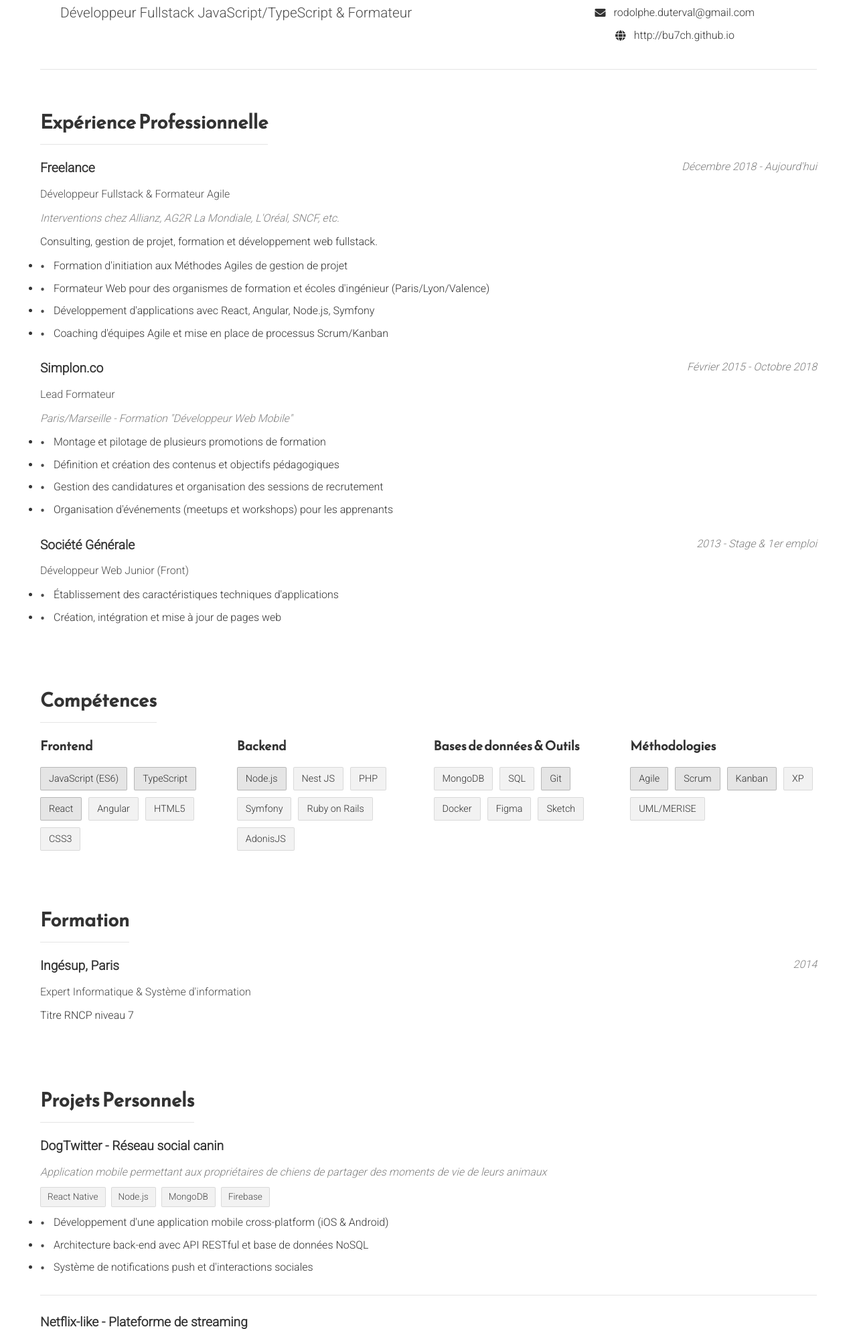
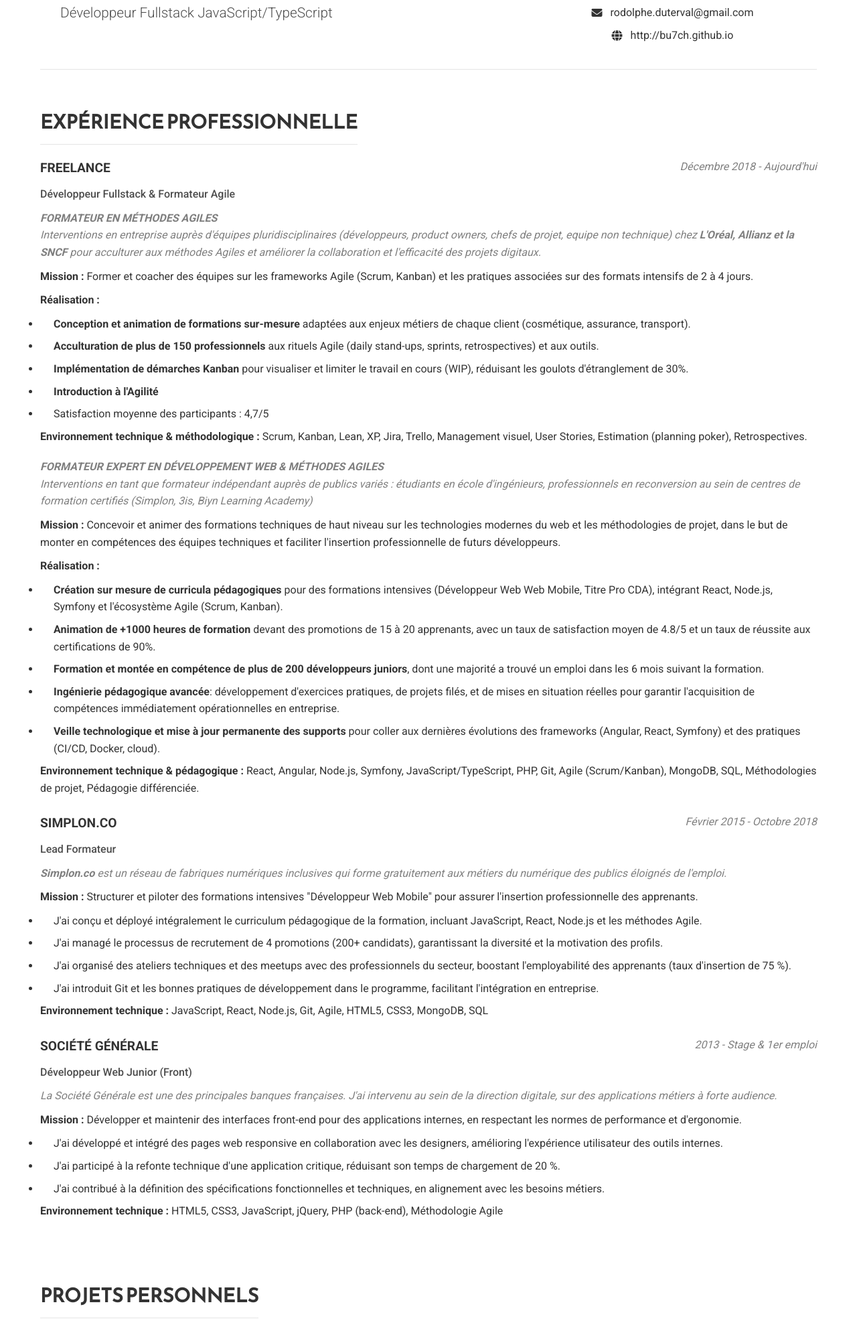
Before and after one commit to bu7ch/bu7ch.github.io, a plain HTML site: page cv.html in a window 1280 px wide. Shown: the part 141-2125 px from the top of the page at 67% size. Drawn offline with Linux system fonts and the light colour scheme.

Commit message:
Update cv.html

```diff
--- a/cv.html
+++ b/cv.html
@@ -3,15 +3,10 @@
 <head>
     <meta charset="UTF-8">
     <meta name="viewport" content="width=device-width, initial-scale=1.0">
-    <link
-      href="https://fonts.googleapis.com/css?family=Reem+Kufi|Roboto:300"
-      rel="stylesheet"
-    />
-    <link
-      href="https://use.fontawesome.com/releases/v5.4.1/css/all.css"
-      rel="stylesheet"
-    />
-        <style>
+    <title>Rodolphe Duterval - Développeur Fullstack</title>
+    <link href="https://fonts.googleapis.com/css2?family=Roboto:wght@300;400;500;700&family=Reem+Kufi&display=swap" rel="stylesheet">
+    <link rel="stylesheet" href="https://cdnjs.cloudflare.com/ajax/libs/font-awesome/6.4.0/css/all.min.css">
+    <style>
         /* Style général harmonisé */
         * {
             margin: 0;
@@ -144,15 +139,6 @@
             margin-bottom: 8px;
             position: relative;
             padding-left: 20px;
-        }
-
-        .exp-achievements li:before {
-            content: "•";
-            color: rgba(0, 0, 0, 0.7);
-            font-weight: bold;
-            position: absolute;
-            left: 0;
-            font-size: 1.2rem;
         }
 
         /* Compétences */
@@ -315,7 +301,7 @@
         <header class="cv-header">
             <div class="header-main">
                 <h1>Rodolphe Duterval</h1>
-                <h2>Développeur Fullstack JavaScript/TypeScript & Formateur</h2>
+                <h2>Développeur Fullstack JavaScript/TypeScript</h2>
             </div>
             <div class="contact-info">
                 <p><i class="fas fa-map-marker-alt"></i> 134 rue Paul Vaillant Couturier, 95100 Argenteuil</p>
@@ -327,123 +313,121 @@
 
         <!-- Expérience professionnelle -->
         <section class="cv-section">
-            <h2 class="section-title">Expérience Professionnelle</h2>
+            <h2 class="section-title">EXPÉRIENCE PROFESSIONNELLE</h2>
 
             <div class="experience-item">
                 <div class="exp-header">
-                    <span class="exp-company">Freelance</span>
+                    <span class="exp-company">FREELANCE</span>
                     <span class="exp-date">Décembre 2018 - Aujourd'hui</span>
                 </div>
                 <div class="exp-position">Développeur Fullstack & Formateur Agile</div>
-                <div class="exp-context">Interventions chez Allianz, AG2R La Mondiale, L'Oréal, SNCF, etc.</div>
+
+                <div class="exp-context">
+                    <strong>FORMATEUR EN MÉTHODES AGILES</strong><br>
+                    Interventions en entreprise auprès d'équipes pluridisciplinaires (développeurs, product owners, chefs de projet, equipe non technique) chez <strong>L'Oréal, Allianz et la SNCF</strong> pour acculturer aux méthodes Agiles et améliorer la collaboration et l'efficacité des projets digitaux.
+                </div>
+
                 <div class="exp-desc">
-                    Consulting, gestion de projet, formation et développement web fullstack.
+                    <strong>Mission :</strong> Former et coacher des équipes sur les frameworks Agile (Scrum, Kanban) et les pratiques associées sur des formats intensifs de 2 à 4 jours.
+                </div>
+
+                <div class="exp-desc">
+                    <strong>Réalisation :</strong>
                 </div>
                 <ul class="exp-achievements">
-                    <li>Formation d'initiation aux Méthodes Agiles de gestion de projet</li>
-                    <li>Formateur Web pour des organismes de formation et écoles d'ingénieur (Paris/Lyon/Valence)</li>
-                    <li>Développement d'applications avec React, Angular, Node.js, Symfony</li>
-                    <li>Coaching d'équipes Agile et mise en place de processus Scrum/Kanban</li>
+                    <li><strong>Conception et animation de formations sur-mesure</strong> adaptées aux enjeux métiers de chaque client (cosmétique, assurance, transport).</li>
+                    <li><strong>Acculturation de plus de 150 professionnels</strong> aux rituels Agile (daily stand-ups, sprints, retrospectives) et aux outils.</li>
+                    <li><strong>Implémentation de démarches Kanban</strong> pour visualiser et limiter le travail en cours (WIP), réduisant les goulots d'étranglement de 30%.</li>
+                    <li><strong>Introduction à l'Agilité</strong></li>
+                    <li>Satisfaction moyenne des participants : 4,7/5</li>
                 </ul>
+
+                <div class="exp-desc">
+                    <strong>Environnement technique & méthodologique :</strong> Scrum, Kanban, Lean, XP, Jira, Trello, Management visuel, User Stories, Estimation (planning poker), Retrospectives.
+                </div>
+
+                <div class="exp-context" style="margin-top: 20px;">
+                    <strong>FORMATEUR EXPERT EN DÉVELOPPEMENT WEB & MÉTHODES AGILES</strong><br>
+                    Interventions en tant que formateur indépendant auprès de publics variés : étudiants en école d'ingénieurs, professionnels en reconversion au sein de centres de formation certifiés (Simplon, 3is, Biyn Learning Academy)
+                </div>
+
+                <div class="exp-desc">
+                    <strong>Mission :</strong> Concevoir et animer des formations techniques de haut niveau sur les technologies modernes du web et les méthodologies de projet, dans le but de monter en compétences des équipes techniques et faciliter l'insertion professionnelle de futurs développeurs.
+                </div>
+
+                <div class="exp-desc">
+                    <strong>Réalisation :</strong>
+                </div>
+                <ul class="exp-achievements">
+                    <li><strong>Création sur mesure de curricula pédagogiques</strong> pour des formations intensives (Développeur Web Web Mobile, Titre Pro CDA), intégrant React, Node.js, Symfony et l'écosystème Agile (Scrum, Kanban).</li>
+                    <li><strong>Animation de +1000 heures de formation</strong> devant des promotions de 15 à 20 apprenants, avec un taux de satisfaction moyen de 4.8/5 et un taux de réussite aux certifications de 90%.</li>
+                    <li><strong>Formation et montée en compétence de plus de 200 développeurs juniors</strong>, dont une majorité a trouvé un emploi dans les 6 mois suivant la formation.</li>
+                    <li><strong>Ingénierie pédagogique avancée</strong>: développement d'exercices pratiques, de projets filés, et de mises en situation réelles pour garantir l'acquisition de compétences immédiatement opérationnelles en entreprise.</li>
+                    <li><strong>Veille technologique et mise à jour permanente des supports</strong> pour coller aux dernières évolutions des frameworks (Angular, React, Symfony) et des pratiques (CI/CD, Docker, cloud).</li>
+                </ul>
+
+                <div class="exp-desc">
+                    <strong>Environnement technique & pédagogique :</strong> React, Angular, Node.js, Symfony, JavaScript/TypeScript, PHP, Git, Agile (Scrum/Kanban), MongoDB, SQL, Méthodologies de projet, Pédagogie différenciée.
+                </div>
             </div>
 
             <div class="experience-item">
                 <div class="exp-header">
-                    <span class="exp-company">Simplon.co</span>
+                    <span class="exp-company">SIMPLON.CO</span>
                     <span class="exp-date">Février 2015 - Octobre 2018</span>
                 </div>
                 <div class="exp-position">Lead Formateur</div>
-                <div class="exp-context">Paris/Marseille - Formation "Développeur Web Mobile"</div>
+
+                <div class="exp-context">
+                    <strong>Simplon.co</strong> est un réseau de fabriques numériques inclusives qui forme gratuitement aux métiers du numérique des publics éloignés de l'emploi.
+                </div>
+
+                <div class="exp-desc">
+                    <strong>Mission :</strong> Structurer et piloter des formations intensives "Développeur Web Mobile" pour assurer l'insertion professionnelle des apprenants.
+                </div>
+
                 <ul class="exp-achievements">
-                    <li>Montage et pilotage de plusieurs promotions de formation</li>
-                    <li>Définition et création des contenus et objectifs pédagogiques</li>
-                    <li>Gestion des candidatures et organisation des sessions de recrutement</li>
-                    <li>Organisation d'événements (meetups et workshops) pour les apprenants</li>
+                    <li>J'ai conçu et déployé intégralement le curriculum pédagogique de la formation, incluant JavaScript, React, Node.js et les méthodes Agile.</li>
+                    <li>J'ai managé le processus de recrutement de 4 promotions (200+ candidats), garantissant la diversité et la motivation des profils.</li>
+                    <li>J'ai organisé des ateliers techniques et des meetups avec des professionnels du secteur, boostant l'employabilité des apprenants (taux d'insertion de 75 %).</li>
+                    <li>J'ai introduit Git et les bonnes pratiques de développement dans le programme, facilitant l'intégration en entreprise.</li>
                 </ul>
+
+                <div class="exp-desc">
+                    <strong>Environnement technique :</strong> JavaScript, React, Node.js, Git, Agile, HTML5, CSS3, MongoDB, SQL
+                </div>
             </div>
 
             <div class="experience-item">
                 <div class="exp-header">
-                    <span class="exp-company">Société Générale</span>
+                    <span class="exp-company">SOCIÉTÉ GÉNÉRALE</span>
                     <span class="exp-date">2013 - Stage & 1er emploi</span>
                 </div>
                 <div class="exp-position">Développeur Web Junior (Front)</div>
-                <ul class="exp-achievements">
-                    <li>Établissement des caractéristiques techniques d'applications</li>
-                    <li>Création, intégration et mise à jour de pages web</li>
-                </ul>
-            </div>
-        </section>
 
-        <!-- Compétences -->
-        <section class="cv-section">
-            <h2 class="section-title">Compétences</h2>
-            <div class="skills-container">
-                <div class="skill-category">
-                    <h3>Frontend</h3>
-                    <div class="skill-tags">
-                        <span class="skill-tag advanced">JavaScript (ES6)</span>
-                        <span class="skill-tag advanced">TypeScript</span>
-                        <span class="skill-tag advanced">React</span>
-                        <span class="skill-tag">Angular</span>
-                        <span class="skill-tag">HTML5</span>
-                        <span class="skill-tag">CSS3</span>
-                    </div>
+                <div class="exp-context">
+                    La Société Générale est une des principales banques françaises. J'ai intervenu au sein de la direction digitale, sur des applications métiers à forte audience.
                 </div>
 
-                <div class="skill-category">
-                    <h3>Backend</h3>
-                    <div class="skill-tags">
-                        <span class="skill-tag advanced">Node.js</span>
-                        <span class="skill-tag">Nest JS</span>
-                        <span class="skill-tag">PHP</span>
-                        <span class="skill-tag">Symfony</span>
-                        <span class="skill-tag">Ruby on Rails</span>
-                        <span class="skill-tag">AdonisJS</span>
-                    </div>
+                <div class="exp-desc">
+                    <strong>Mission :</strong> Développer et maintenir des interfaces front-end pour des applications internes, en respectant les normes de performance et d'ergonomie.
                 </div>
 
-                <div class="skill-category">
-                    <h3>Bases de données & Outils</h3>
-                    <div class="skill-tags">
-                        <span class="skill-tag">MongoDB</span>
-                        <span class="skill-tag">SQL</span>
-                        <span class="skill-tag advanced">Git</span>
-                        <span class="skill-tag">Docker</span>
-                        <span class="skill-tag">Figma</span>
-                        <span class="skill-tag">Sketch</span>
-                    </div>
-                </div>
+                <ul class="exp-achievements">
+                    <li>J'ai développé et intégré des pages web responsive en collaboration avec les designers, amélioring l'expérience utilisateur des outils internes.</li>
+                    <li>J'ai participé à la refonte technique d'une application critique, réduisant son temps de chargement de 20 %.</li>
+                    <li>J'ai contribué à la définition des spécifications fonctionnelles et techniques, en alignement avec les besoins métiers.</li>
+                </ul>
 
-                <div class="skill-category">
-                    <h3>Méthodologies</h3>
-                    <div class="skill-tags">
-                        <span class="skill-tag advanced">Agile</span>
-                        <span class="skill-tag advanced">Scrum</span>
-                        <span class="skill-tag advanced">Kanban</span>
-                        <span class="skill-tag">XP</span>
-                        <span class="skill-tag">UML/MERISE</span>
-                    </div>
+                <div class="exp-desc">
+                    <strong>Environnement technique :</strong> HTML5, CSS3, JavaScript, jQuery, PHP (back-end), Méthodologie Agile
                 </div>
             </div>
         </section>
 
-        <!-- Formation -->
+        <!-- Projets Personnels -->
         <section class="cv-section">
-            <h2 class="section-title">Formation</h2>
-            <div class="education-item">
-                <div class="exp-header">
-                    <span class="exp-company">Ingésup, Paris</span>
-                    <span class="exp-date">2014</span>
-                </div>
-                <div class="exp-position">Expert Informatique & Système d'information</div>
-                <div class="exp-desc">Titre RNCP niveau 7</div>
-            </div>
-        </section>
-
-        <!-- Projets -->
-        <section class="cv-section">
-            <h2 class="section-title">Projets Personnels</h2>
+            <h2 class="section-title">PROJETS PERSONNELS</h2>
 
             <div class="project-item">
                 <h3 class="project-title">DogTwitter - Réseau social canin</h3>
@@ -495,33 +479,76 @@
             </div>
         </section>
 
-        <!-- Distinctions & Langues -->
+        <!-- Technologies -->
         <section class="cv-section">
-            <h2 class="section-title">Distinctions & Langues</h2>
+            <h2 class="section-title">TECHNOLOGIES</h2>
             <div class="skills-container">
                 <div class="skill-category">
-                    <h3>Distinctions</h3>
-                    <div class="exp-achievements">
-                        <li>Hackathon BeMyApp x Dailymotion, 2nd place</li>
+                    <h3>Frontend</h3>
+                    <div class="skill-tags">
+                        <span class="skill-tag advanced">React</span>
+                        <span class="skill-tag">Angular</span>
+                        <span class="skill-tag advanced">JavaScript (ES6+)</span>
+                        <span class="skill-tag advanced">TypeScript</span>
+                        <span class="skill-tag">HTML5</span>
+                        <span class="skill-tag">CSS3</span>
                     </div>
                 </div>
 
                 <div class="skill-category">
-                    <h3>Langues</h3>
-                    <div class="exp-achievements">
-                        <li>Français - Langue maternelle</li>
-                        <li>Anglais - Technique</li>
+                    <h3>Backend</h3>
+                    <div class="skill-tags">
+                        <span class="skill-tag advanced">Node.js</span>
+                        <span class="skill-tag">NestJS</span>
+                        <span class="skill-tag">AdonisJS</span>
+                        <span class="skill-tag">PHP</span>
+                        <span class="skill-tag">Symfony</span>
+                        <span class="skill-tag">Ruby on Rails</span>
+                    </div>
+                </div>
+
+                <div class="skill-category">
+                    <h3>Bases de données</h3>
+                    <div class="skill-tags">
+                        <span class="skill-tag">MongoDB</span>
+                        <span class="skill-tag">SQL</span>
+                    </div>
+                </div>
+
+                <div class="skill-category">
+                    <h3>Outils & Méthodes</h3>
+                    <div class="skill-tags">
+                        <span class="skill-tag advanced">Git</span>
+                        <span class="skill-tag advanced">Scrum</span>
+                        <span class="skill-tag advanced">Kanban</span>
+                        <span class="skill-tag">Figma</span>
+                        <span class="skill-tag">Sketch</span>
                     </div>
                 </div>
             </div>
         </section>
 
-        <!-- Lien de retour -->
-        <div style="text-align: center; margin-top: 40px;">
-            <a href="index.html" class="back-link">
-                <i class="fas fa-arrow-left"></i>Retour à l'accueil
-            </a>
-        </div>
+        <!-- Formation -->
+        <section class="cv-section">
+            <h2 class="section-title">FORMATION</h2>
+            <div class="education-item">
+                <div class="exp-header">
+                    <span class="exp-company">Ingésup, Paris</span>
+                    <span class="exp-date">2014</span>
+                </div>
+                <div class="exp-position">Expert Informatique & Systèmes d'Information</div>
+                <div class="exp-desc">Titre RNCP Niveau 7</div>
+            </div>
+        </section>
+
+        <!-- Langues -->
+        <section class="cv-section">
+            <h2 class="section-title">LANGUES</h2>
+            <div class="exp-achievements">
+                <li>Français (langue maternelle)</li>
+                <li>Anglais (technique)</li>
+            </div>
+        </section>
     </div>
 </body>
 </html>
```
